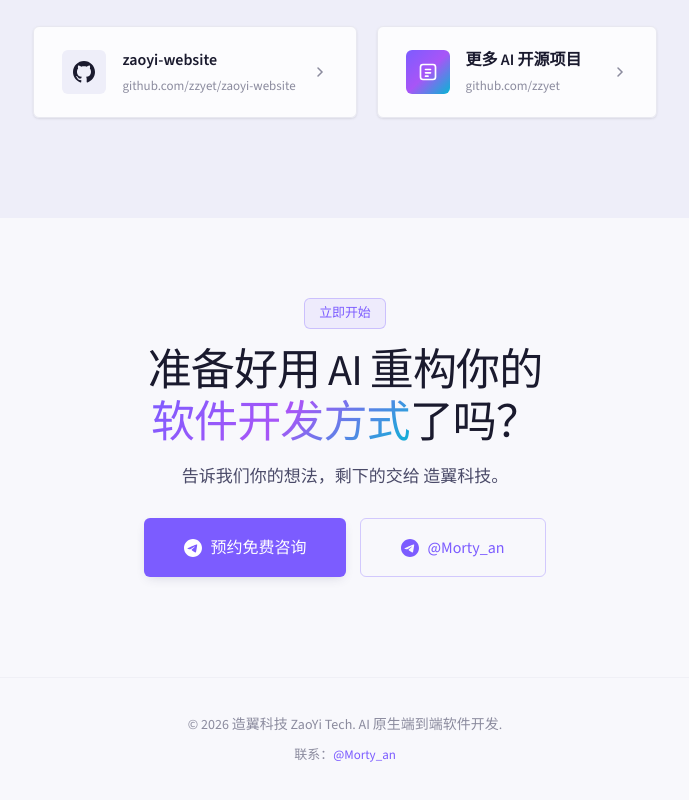
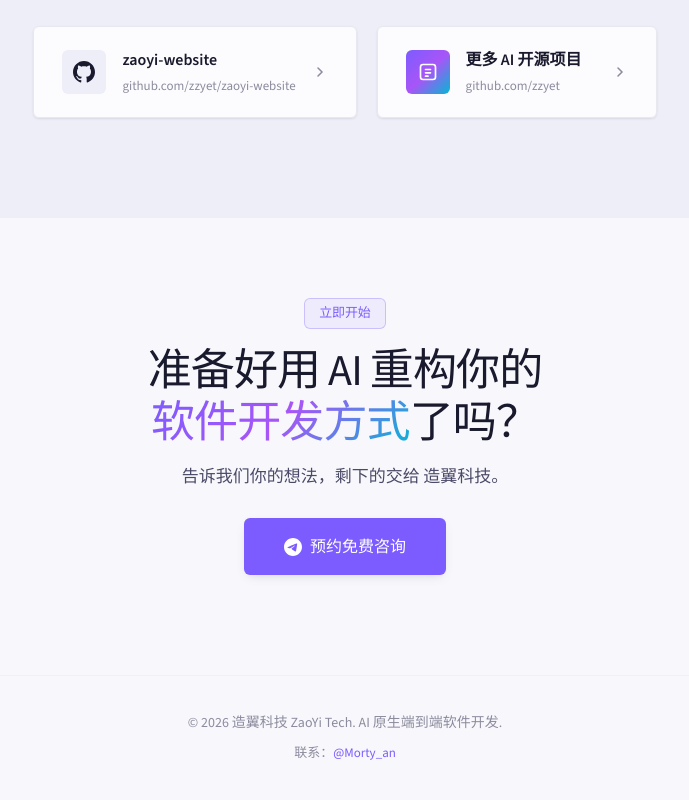
Before and after one commit to zzyet/zaoyi-website, a React (Vite) app: page / in a window 1280 px wide. Shown: the part 4016-4816 px from the top of the page, without its empty margins (295-984 px from the left). Built offline with nearby package versions, Linux system fonts and the light colour scheme.

Commit message:
fix: remove @Morty_an button from CTA

```diff
--- a/src/App.jsx
+++ b/src/App.jsx
@@ -1125,10 +1125,6 @@ function CTA() {
               <svg width="18" height="18" viewBox="0 0 24 24" fill="currentColor"><path d="M12 0C5.373 0 0 5.373 0 12s5.373 12 12 12 12-5.373 12-12S18.627 0 12 0zm5.562 8.161c-.18 1.897-.962 6.502-1.359 8.627-.168.9-.5 1.201-.82 1.23-.697.064-1.226-.46-1.901-.903-1.056-.692-1.653-1.123-2.678-1.799-1.185-.781-.417-1.21.258-1.911.177-.184 3.247-2.977 3.307-3.23.007-.032.015-.15-.056-.212s-.174-.041-.249-.024c-.106.024-1.793 1.14-5.061 3.345-.479.329-.913.489-1.302.481-.428-.009-1.252-.242-1.865-.441-.752-.244-1.349-.374-1.297-.789.027-.216.325-.437.893-.663 3.498-1.524 5.831-2.529 6.998-3.014 3.333-1.386 4.025-1.627 4.476-1.635.1-.002.321.023.465.141.119.098.152.228.168.32.016.093.036.305.02.472z"/></svg>
               预约免费咨询
             </a>
-            <a href="https://t.me/Morty_an" target="_blank" rel="noopener noreferrer" className="btn btn-outline" style={{ padding: '16px 40px', fontSize: 16 }}>
-              <svg width="18" height="18" viewBox="0 0 24 24" fill="currentColor"><path d="M12 0C5.373 0 0 5.373 0 12s5.373 12 12 12 12-5.373 12-12S18.627 0 12 0zm5.562 8.161c-.18 1.897-.962 6.502-1.359 8.627-.168.9-.5 1.201-.82 1.23-.697.064-1.226-.46-1.901-.903-1.056-.692-1.653-1.123-2.678-1.799-1.185-.781-.417-1.21.258-1.911.177-.184 3.247-2.977 3.307-3.23.007-.032.015-.15-.056-.212s-.174-.041-.249-.024c-.106.024-1.793 1.14-5.061 3.345-.479.329-.913.489-1.302.481-.428-.009-1.252-.242-1.865-.441-.752-.244-1.349-.374-1.297-.789.027-.216.325-.437.893-.663 3.498-1.524 5.831-2.529 6.998-3.014 3.333-1.386 4.025-1.627 4.476-1.635.1-.002.321.023.465.141.119.098.152.228.168.32.016.093.036.305.02.472z"/></svg>
-              @Morty_an
-            </a>
           </motion.div>
         </ScrollReveal>
       </div>
```
